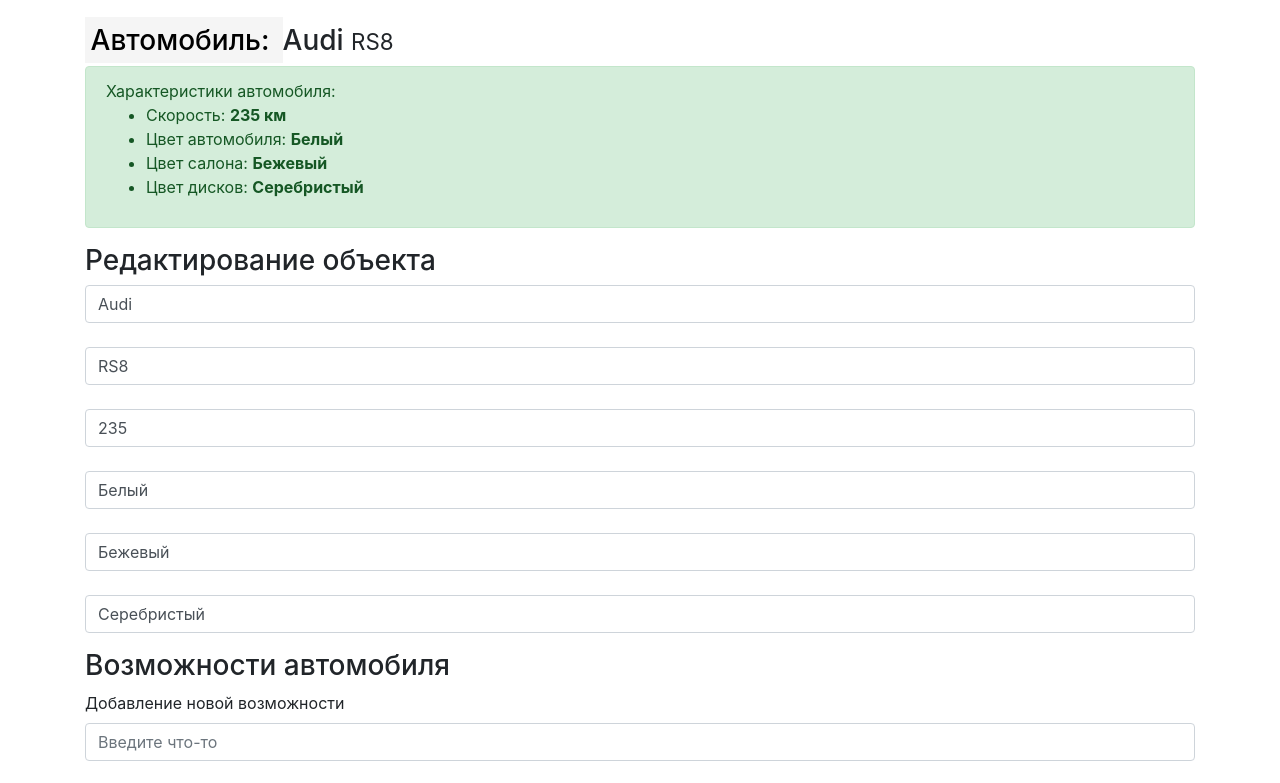
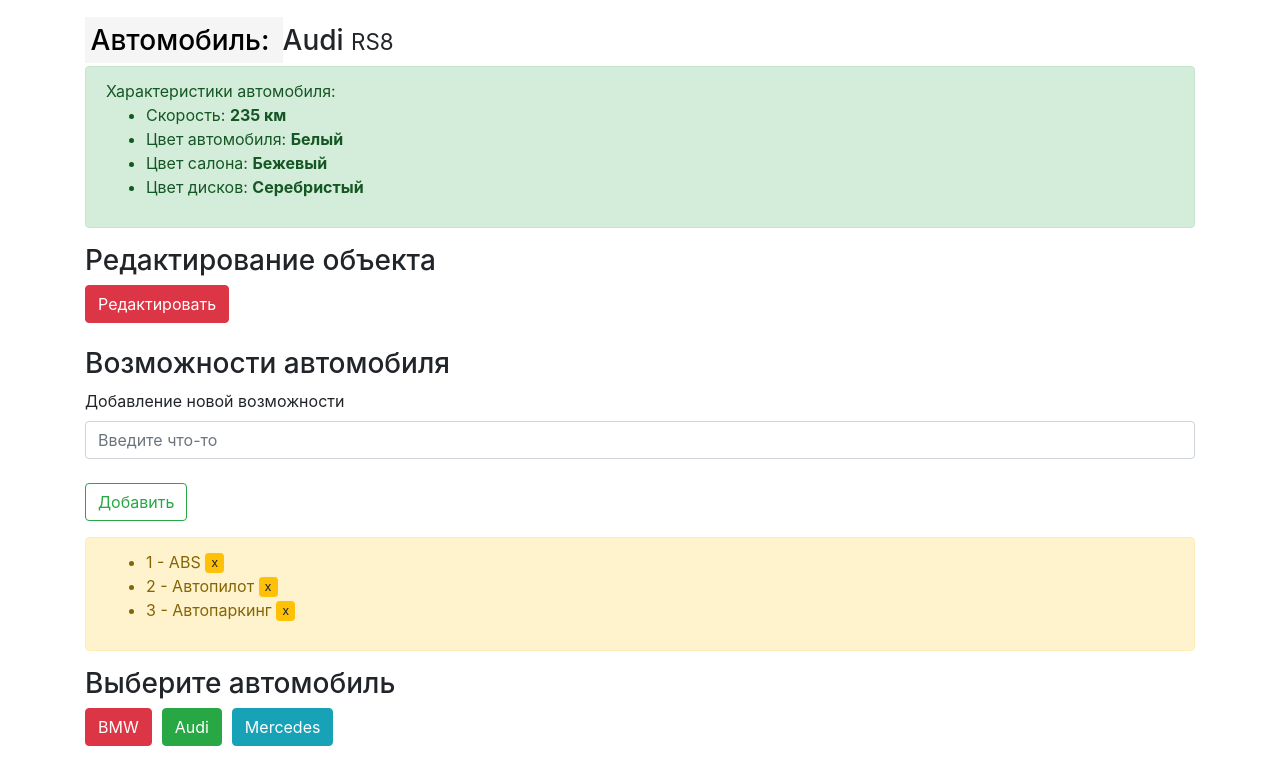
Before and after one commit to Anatolii123/AngularApp, an Angular app: page / in a window 1280 px wide. Shown: the top 783 px of the page. Built offline with nearby package versions, Linux system fonts and the light colour scheme.

Commit message:
Project4Commit

```diff
--- a/src/app/components/car/car.component.css
+++ b/src/app/components/car/car.component.css
@@ -7,3 +7,7 @@
   padding: 5px;
   line-height: 8px;
 }
+
+.container {
+  margin-bottom: 50px;
+}
--- a/src/app/components/car/car.component.html
+++ b/src/app/components/car/car.component.html
@@ -13,7 +13,9 @@
   </div>
 
   <h3>Редактирование объекта</h3>
-  <form>
+  <button class="btn btn-danger" (click)="showEdit()">Редактировать</button>
+  <div><br></div>
+  <form *ngIf="isEdit">
     <div class="form-group">
       <input type="text" placeholder="Название машины" class="form-control" [(ngModel)]="name" name="name"><br>
       <input type="text" placeholder="Модель машины" class="form-control" [(ngModel)]="model" name="model"><br>
--- a/src/app/components/car/car.component.ts
+++ b/src/app/components/car/car.component.ts
@@ -12,6 +12,7 @@
   model:string;
   colors: Colors;
   options:string[];
+  isEdit:boolean = false;
 
   constructor() { }
 
@@ -75,6 +76,10 @@
     }
   }
 
+  showEdit() {
+    this.isEdit = !this.isEdit;
+  }
+
 }
 
 interface Colors {
```
